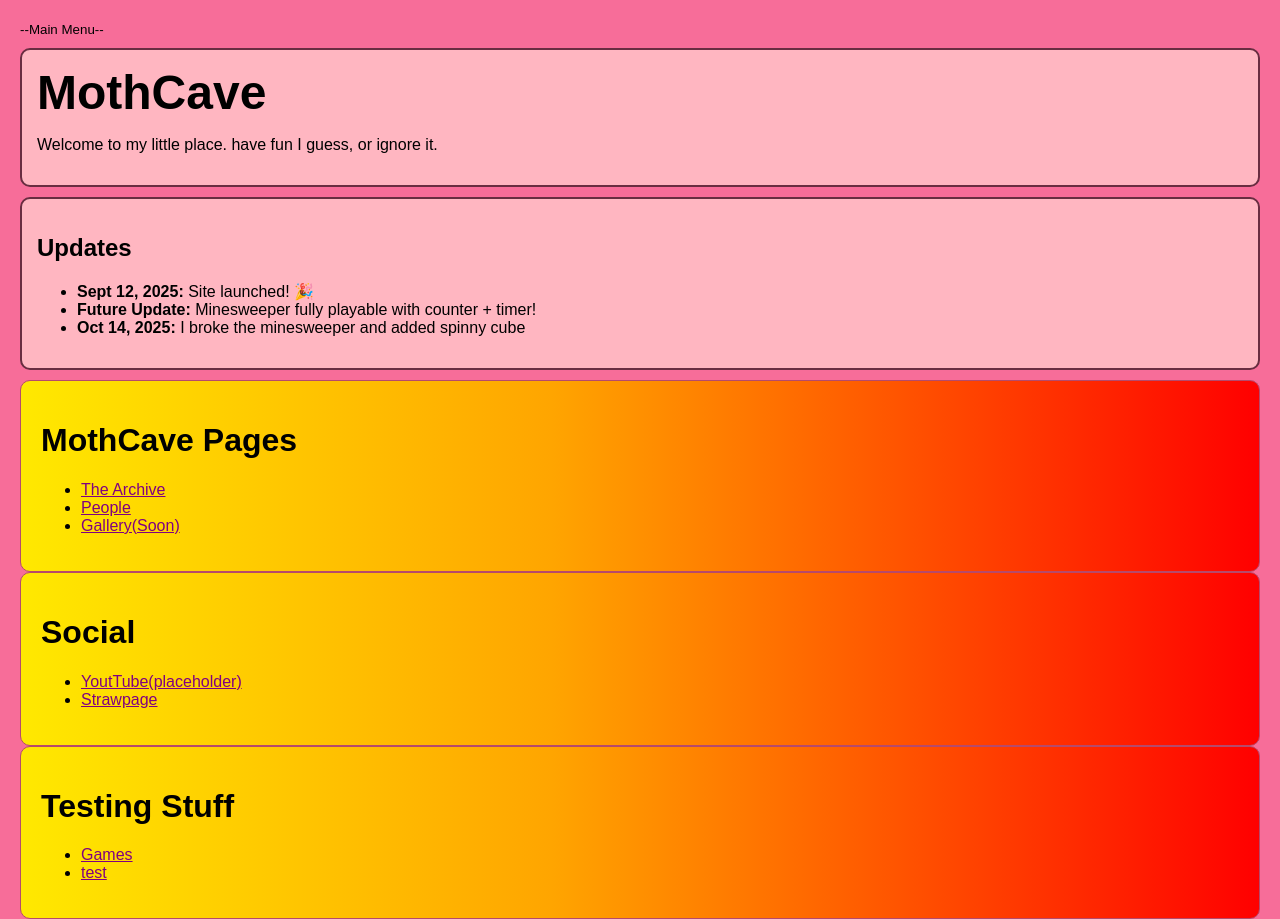
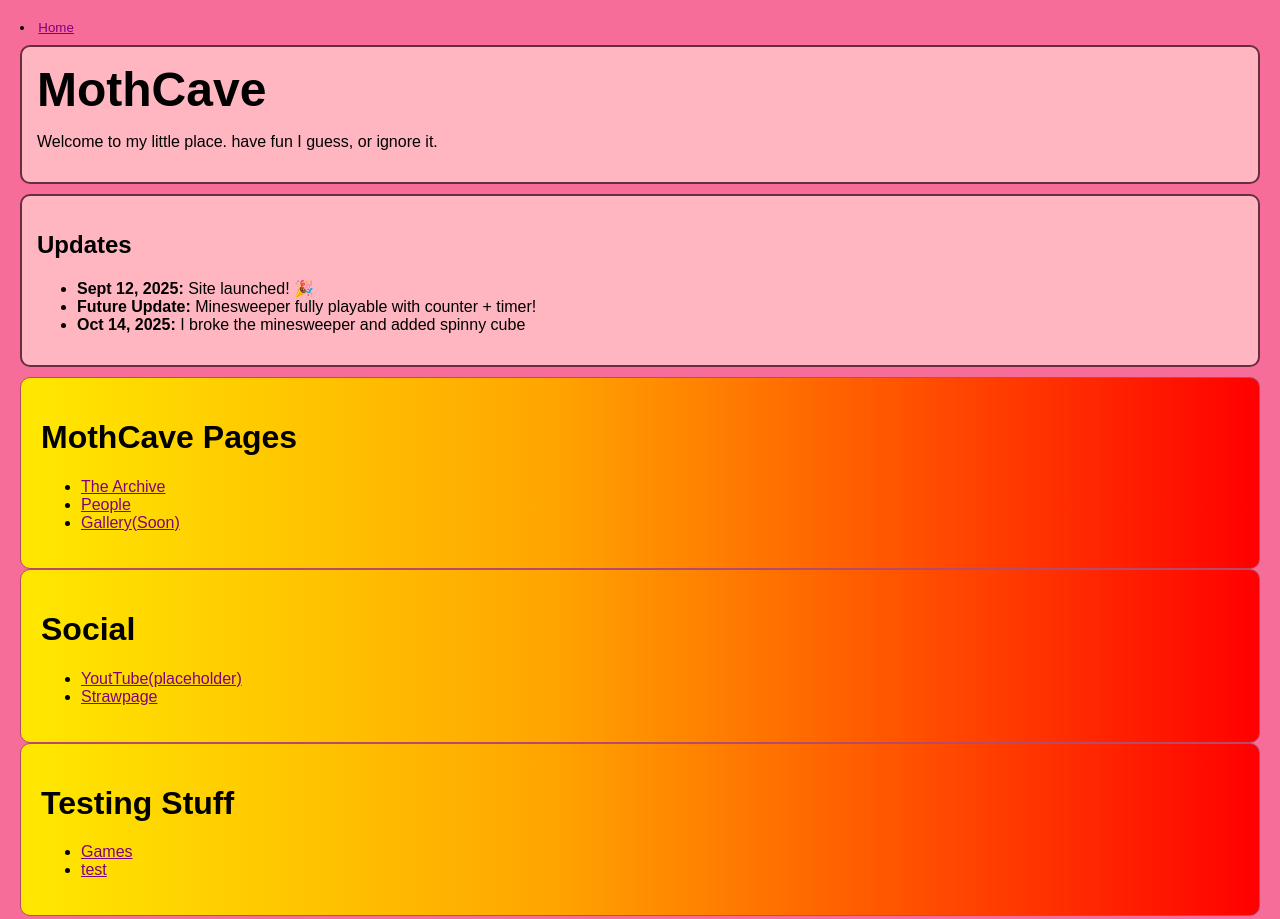
Before and after one commit to Mothi09/OldMothCave, a plain HTML site: page index.html in a window 1280 px wide. Shown: the top 919 px of the page. Drawn offline with Linux system fonts and the light colour scheme.

Commit message:
Update main menu with a link to Home

```diff
--- a/index.html
+++ b/index.html
@@ -3,7 +3,7 @@
 <head>
   <meta charset="UTF-8">
   <title>MothCave</title>
-  <h><small>--Main Menu--</small></h>
+  <h><small><li><a href="https://mothi09.github.io/OldMothCave/">Home</a></li></small></h>
   <link rel="stylesheet" href="styles.css">
 </head>
 <body>
```
